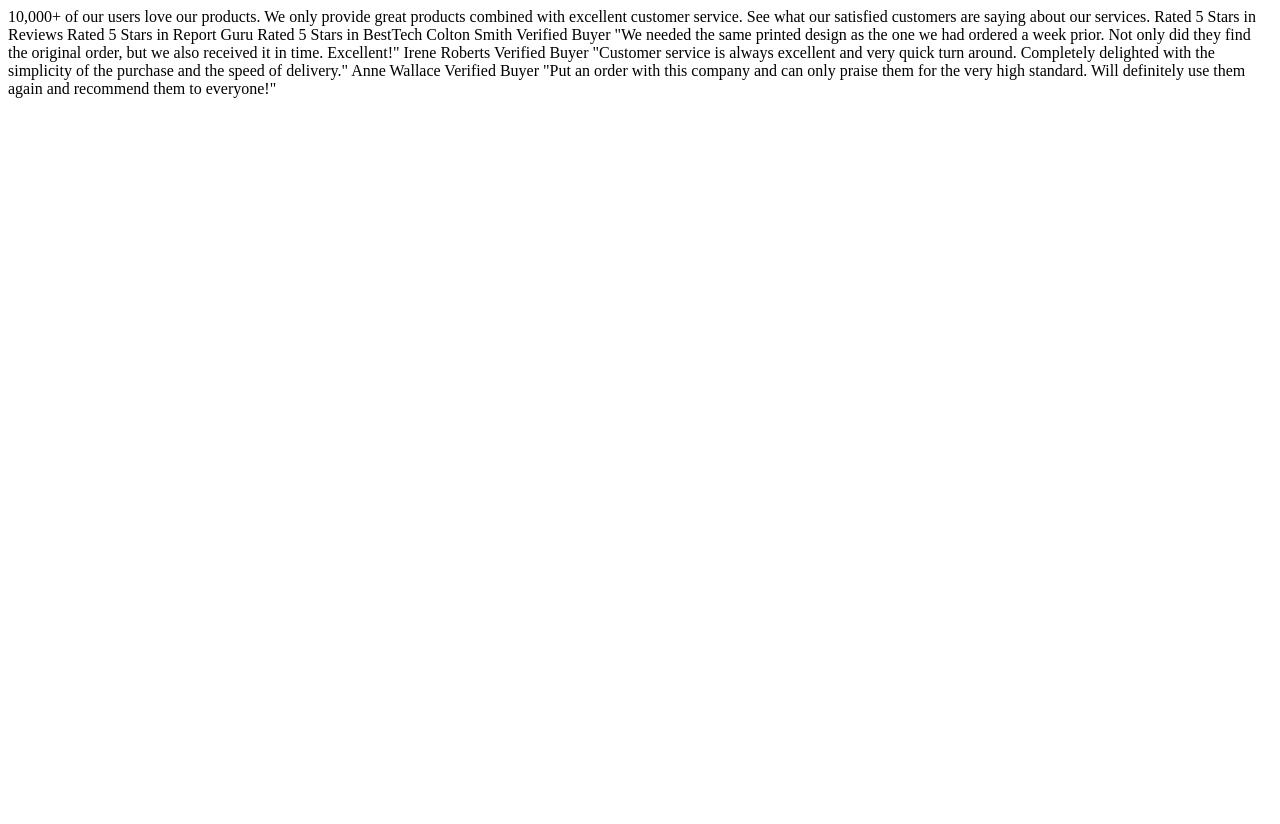
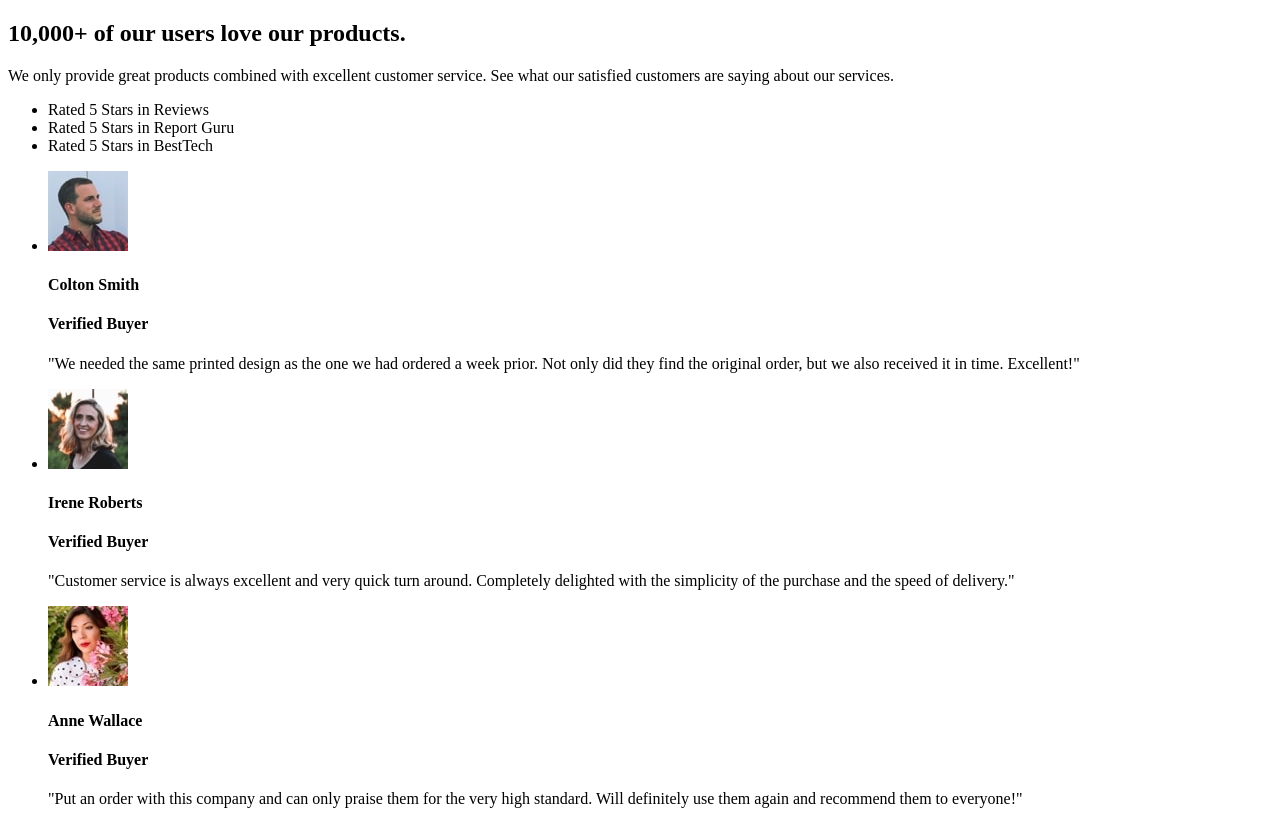
Before and after one commit to sisodiaa/frontend-mentor-social-proof-section, a plain HTML site: page index.html in a window 1280 px wide. Before the commit the page ends 800 px from the top, so only its background shows below. Drawn offline with Linux system fonts and the light colour scheme.

Commit message:
Define structure of the web page

```diff
--- a/index.html
+++ b/index.html
@@ -15,30 +15,76 @@
     <title>Frontend Mentor | Social proof section</title>
   </head>
   <body>
-    10,000+ of our users love our products.
+    <div class="container">
+      <section class="proof">
+        <h2 class="proof__heading">10,000+ of our users love our products.</h2>
 
-    We only provide great products combined with excellent customer service.
-    See what our satisfied customers are saying about our services.
+        <p class="proof__lead">
+          We only provide great products combined with excellent customer
+          service. See what our satisfied customers are saying about our
+          services.
+        </p>
 
-    Rated 5 Stars in Reviews
-    Rated 5 Stars in Report Guru
-    Rated 5 Stars in BestTech
+        <ul class="proof__ratings">
+          <li class="proof__rating">Rated 5 Stars in Reviews</li>
+          <li class="proof__rating">Rated 5 Stars in Report Guru</li>
+          <li class="proof__rating">Rated 5 Stars in BestTech</li>
+        </ul>
 
-    Colton Smith
-    Verified Buyer
-    "We needed the same printed design as the one we had ordered a week prior.
-    Not only did they find the original order, but we also received it in time.
-    Excellent!"
+        <ul class="proof__testimonials">
+          <li class="proof__testimonial">
+            <div class="proof__buyer">
+              <img
+                class="proof__buyer-picture"
+                src="images/image-colton.jpg"
+                alt="Colton Smith"
+              />
+              <h4 class="proof__buyer-name">Colton Smith</h4>
+              <h4 class="proof__buyer-status">Verified Buyer</h4>
+            </div>
+            <p class="proof__comment">
+              "We needed the same printed design as the one we had ordered a
+              week prior. Not only did they find the original order, but we also
+              received it in time. Excellent!"
+            </p>
+          </li>
 
-    Irene Roberts
-    Verified Buyer
-    "Customer service is always excellent and very quick turn around. Completely
-    delighted with the simplicity of the purchase and the speed of delivery."
+          <li class="proof__testimonial">
+            <div class="proof__buyer">
+              <img
+                class="proof__buyer-picture"
+                src="images/image-irene.jpg"
+                alt="Irene Roberts"
+              />
+              <h4 class="proof__buyer-name">Irene Roberts</h4>
+              <h4 class="proof__buyer-status">Verified Buyer</h4>
+            </div>
+            <p class="proof__comment">
+              "Customer service is always excellent and very quick turn around.
+              Completely delighted with the simplicity of the purchase and the
+              speed of delivery."
+            </p>
+          </li>
 
-    Anne Wallace
-    Verified Buyer
-    "Put an order with this company and can only praise them for the very high
-    standard. Will definitely use them again and recommend them to everyone!"
+          <li class="proof__testimonial">
+            <div class="proof__buyer">
+              <img
+                class="proof__buyer-picture"
+                src="images/image-anne.jpg"
+                alt="Anne Wallace"
+              />
+              <h4 class="proof__buyer-name">Anne Wallace</h4>
+              <h4 class="proof__buyer-status">Verified Buyer</h4>
+            </div>
+            <p class="proof__comment">
+              "Put an order with this company and can only praise them for the
+              very high standard. Will definitely use them again and recommend
+              them to everyone!"
+            </p>
+          </li>
+        </ul>
+      </section>
+    </div>
 
     <div class="attribution">
       Challenge by
```
